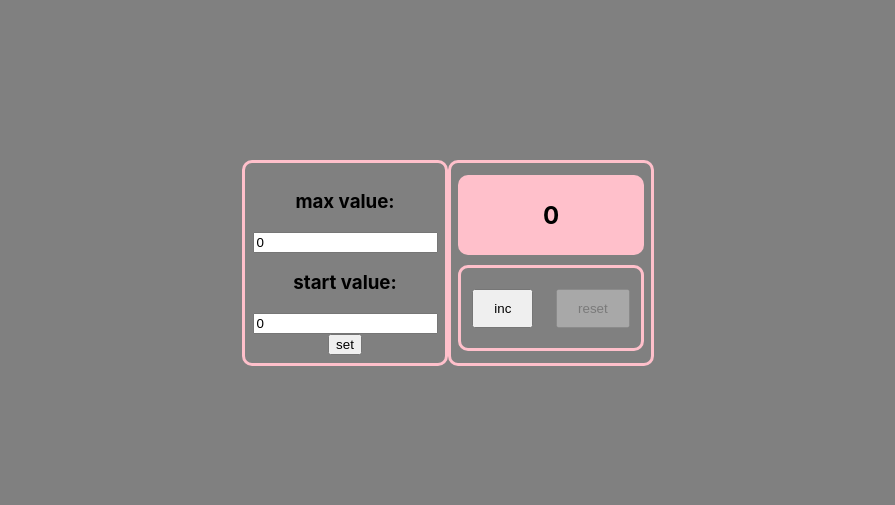
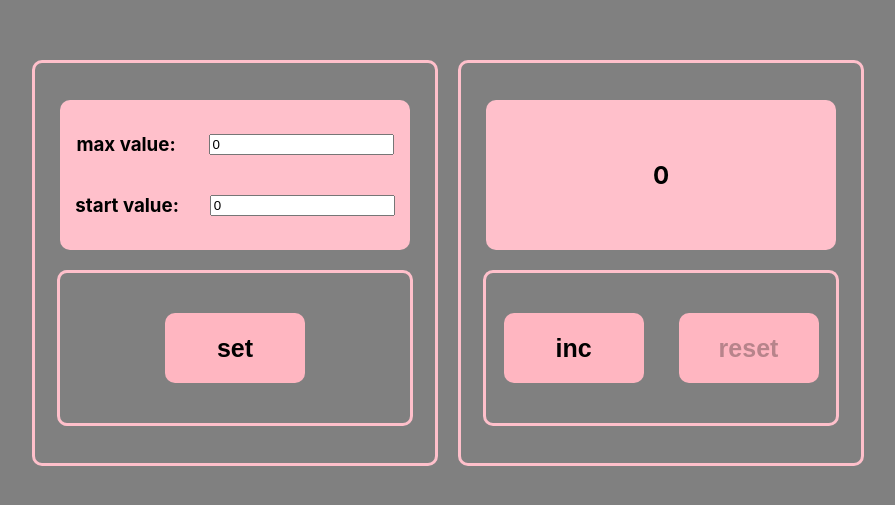
Before and after one commit to JuliOgogo/counter, a React (Create React App) app: page / in a window 1280 px wide. Shown: the part 237-742 px from the top of the page, without its empty margins (192-1087 px from the left). Built offline with nearby package versions, Linux system fonts and the light colour scheme.

Commit message:
Button refactored

```diff
--- a/src/App.css
+++ b/src/App.css
@@ -2,43 +2,8 @@
     display: flex;
     align-items: center;
     justify-content: center;
+    gap: 20px;
     background-color: grey;
     width: 100%;
     height: 1000px;
-    text-align: center;
 }
-
-.App-logo {
-    height: 40vmin;
-    pointer-events: none;
-}
-
-@media (prefers-reduced-motion: no-preference) {
-    .App-logo {
-        animation: App-logo-spin infinite 20s linear;
-    }
-}
-
-.App-header {
-    background-color: #282c34;
-    min-height: 100vh;
-    display: flex;
-    flex-direction: column;
-    align-items: center;
-    justify-content: center;
-    font-size: calc(10px + 2vmin);
-    color: white;
-}
-
-.App-link {
-    color: #61dafb;
-}
-
-@keyframes App-logo-spin {
-    from {
-        transform: rotate(0deg);
-    }
-    to {
-        transform: rotate(360deg);
-    }
-}
--- a/src/App.tsx
+++ b/src/App.tsx
@@ -1,4 +1,4 @@
-import React, {ChangeEvent, useEffect, useState} from 'react';
+import React, {useEffect, useState} from 'react';
 import './App.css';
 import {Counter} from "./components/Counter";
 import {Settings} from "./components/Settings";
@@ -16,9 +16,6 @@ function App() {
     const changeMaxValue = (maxValue: number) => {
         setMax(maxValue)
     }
-
-    /*const min = 0;
-    const max = 5;*/
 
     const [counter, setCounter] = useState(() => {
         let valueAsString = localStorage.getItem("Counter Value")
--- /dev/null
+++ b/src/components/Button.module.css
@@ -0,0 +1,18 @@
+.button {
+    cursor: pointer;
+    border: none;
+    border-radius: 10px;
+    width: 140px;
+    height: 70px;
+    background: lightpink;
+    font-size: 25px;
+    font-weight: bold;
+}
+
+.button:hover {
+    background: hotpink;
+}
+
+.button:disabled {
+    background: lightpink;
+}
--- a/src/components/Button.tsx
+++ b/src/components/Button.tsx
@@ -1,17 +1,27 @@
+import s from './Button.module.css'
+import React from "react";
+
 type ButtonPropsType = {
     name: string,
     callBack: () => void,
     disabled: boolean,
-    classes: string
+    className?: string
 }
 
-export const Button = (props: ButtonPropsType) => {
+export const Button: React.FC<ButtonPropsType> = ({name,
+                                                      callBack,
+                                                      disabled,
+                                                      className}) => {
+
+    const onClickHandler = () => {
+        callBack()
+    }
 
     return (
         <button
-            onClick={props.callBack}
-            disabled={props.disabled}
-            className={props.classes}
-        >{props.name}</button>
+            onClick={onClickHandler}
+            disabled={disabled}
+            className={s.button}
+        >{name}</button>
     );
 }
--- a/src/components/Counter.module.css
+++ b/src/components/Counter.module.css
@@ -3,8 +3,9 @@
     flex-direction: column;
     align-items: center;
     justify-content: center;
-    width: 200px;
-    height: 200px;
+    gap: 20px;
+    width: 400px;
+    height: 400px;
     border: 3px solid pink;
     border-radius: 10px;
 }
@@ -13,8 +14,8 @@
     display: flex;
     align-items: center;
     justify-content: center;
-    width: 186px;
-    height: 80px;
+    width: 350px;
+    height: 150px;
     background-color: pink;
     border-radius: 10px;
 }
@@ -23,24 +24,12 @@
     display: flex;
     align-items: center;
     justify-content: space-around;
-    width: 180px;
-    height: 80px;
+    width: 350px;
+    height: 150px;
     border: 3px solid pink;
     border-radius: 10px;
-    margin-top: 10px;
-}
-
-.button {
-    padding: 10px 20px;
 }
 
 .error {
     color: red;
-    /*display: flex;
-    align-items: center;
-    justify-content: center;
-    width: 186px;
-    height: 80px;
-    background-color: pink;
-    border-radius: 10px;*/
 }
--- a/src/components/Counter.tsx
+++ b/src/components/Counter.tsx
@@ -29,15 +29,13 @@ export const Counter = (props: CounterPropsType) => {
             />
 
             <div className={s.buttons}>
-                <Button name={"inc"}
+                <Button name={'inc'}
                         callBack={onClickIncHandler}
                         disabled={props.counter === props.max}
-                        classes={s.button}
                 />
-                <Button name={"reset"}
+                <Button name={'reset'}
                         callBack={onClickResetHandler}
                         disabled={props.counter === props.min}
-                        classes={s.button}
                 />
             </div>
         </div>
--- a/src/components/Display.tsx
+++ b/src/components/Display.tsx
@@ -8,7 +8,9 @@ type DisplayPropsType = {
 
 export const Display = (props: DisplayPropsType) => {
     return (
-        <div className={props.counter === props.max ? `${s.error} ${s.number}` : s.number}><h2>{props.counter}</h2>
+        <div className={props.counter === props.max ?
+            `${s.error} ${s.number}` : s.number}>
+            <h2>{props.counter}</h2>
         </div>
     );
 }
--- a/src/components/Settings.module.css
+++ b/src/components/Settings.module.css
@@ -3,45 +3,35 @@
     flex-direction: column;
     align-items: center;
     justify-content: center;
-    width: 200px;
-    height: 200px;
+    gap: 20px;
+    width: 400px;
+    height: 400px;
     border: 3px solid pink;
     border-radius: 10px;
 }
 
-/*
-.number {
+.inputs {
     display: flex;
-    align-items: center;
+    flex-direction: column;
     justify-content: center;
-    width: 186px;
-    height: 80px;
+    width: 350px;
+    height: 150px;
     background-color: pink;
     border-radius: 10px;
 }
 
-.buttons {
+.inputItem {
     display: flex;
     align-items: center;
     justify-content: space-around;
-    width: 180px;
-    height: 80px;
+}
+
+.buttonItem {
+    display: flex;
+    align-items: center;
+    justify-content: space-around;
+    width: 350px;
+    height: 150px;
     border: 3px solid pink;
     border-radius: 10px;
-    margin-top: 10px;
 }
-
-.button {
-    padding: 10px 20px;
-}
-
-.error {
-    color: red;
-    !*display: flex;
-    align-items: center;
-    justify-content: center;
-    width: 186px;
-    height: 80px;
-    background-color: pink;
-    border-radius: 10px;*!
-}*/
--- a/src/components/Settings.tsx
+++ b/src/components/Settings.tsx
@@ -1,5 +1,6 @@
 import s from './Settings.module.css';
 import React, {ChangeEvent, useEffect, useState} from "react";
+import {Button} from "./Button";
 
 type SettingsPropsType = {
     changeStartValue: (startValue: number) => void
@@ -67,9 +68,21 @@ export const Settings = (props: SettingsPropsType) => {
 
     return (
         <div className={s.settingsDisplay}>
-            <h3>max value:</h3> <input value={maxValue} onChange={onChangeMaxValueHandler}/>
-            <h3>start value:</h3> <input value={startValue} onChange={onChangeStartValueHandler}/>
-            <button onClick={onClickHandler}>set</button>
+            <div className={s.inputs}>
+                <div className={s.inputItem}>
+                    <h3>max value:</h3>
+                    <input value={maxValue} onChange={onChangeMaxValueHandler}/>
+                </div>
+                <div className={s.inputItem}>
+                    <h3>start value:</h3>
+                    <input value={startValue} onChange={onChangeStartValueHandler}/>
+                </div>
+            </div>
+            <div className={s.buttonItem}>
+                <Button name={'set'}
+                        callBack={onClickHandler}
+                        disabled={false}/>
+            </div>
         </div>
     );
 }
```
